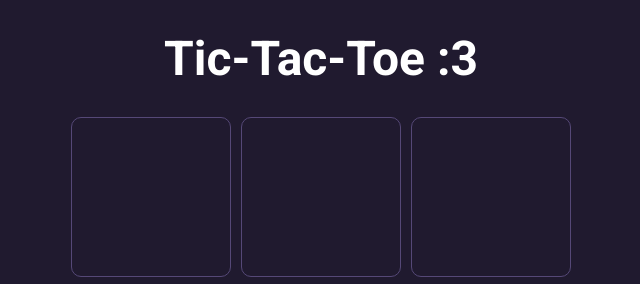
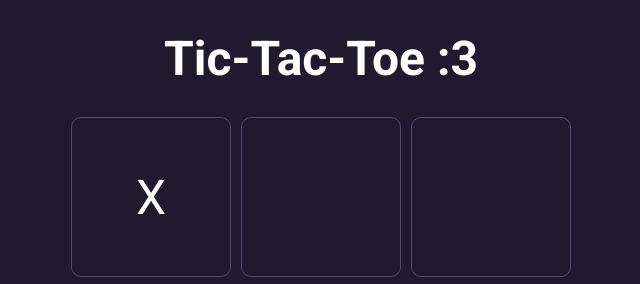
Before and after one commit to amora7741/TicTacToe, a plain HTML site: page index.html in a window 1280 px wide. Both pictures are taken after a click on the element 470 px from the left and 197 px from the top of the page. Shown: the top 284 px of the page, 319-959 px from the left. Drawn offline with Linux system fonts and the light colour scheme.

Commit message:
Setup cell css

```diff
--- a/script.js
+++ b/script.js
@@ -0,0 +1,7 @@
+const cells = document.querySelectorAll(".cell");
+
+cells.forEach((cell) => {
+    cell.addEventListener('click', () => {
+        cell.textContent = 'X';
+    });
+});
--- a/style.css
+++ b/style.css
@@ -41,6 +41,11 @@ body {
     border-radius: var(--rounded-corners);
     border: 1px solid rgb(85, 72, 119);
     cursor: pointer;
+    display: flex;
+    align-items: center;
+    justify-content: center;
+    font-size: 3rem;
+    color: white;
 }
 
 .cell:hover {
```
